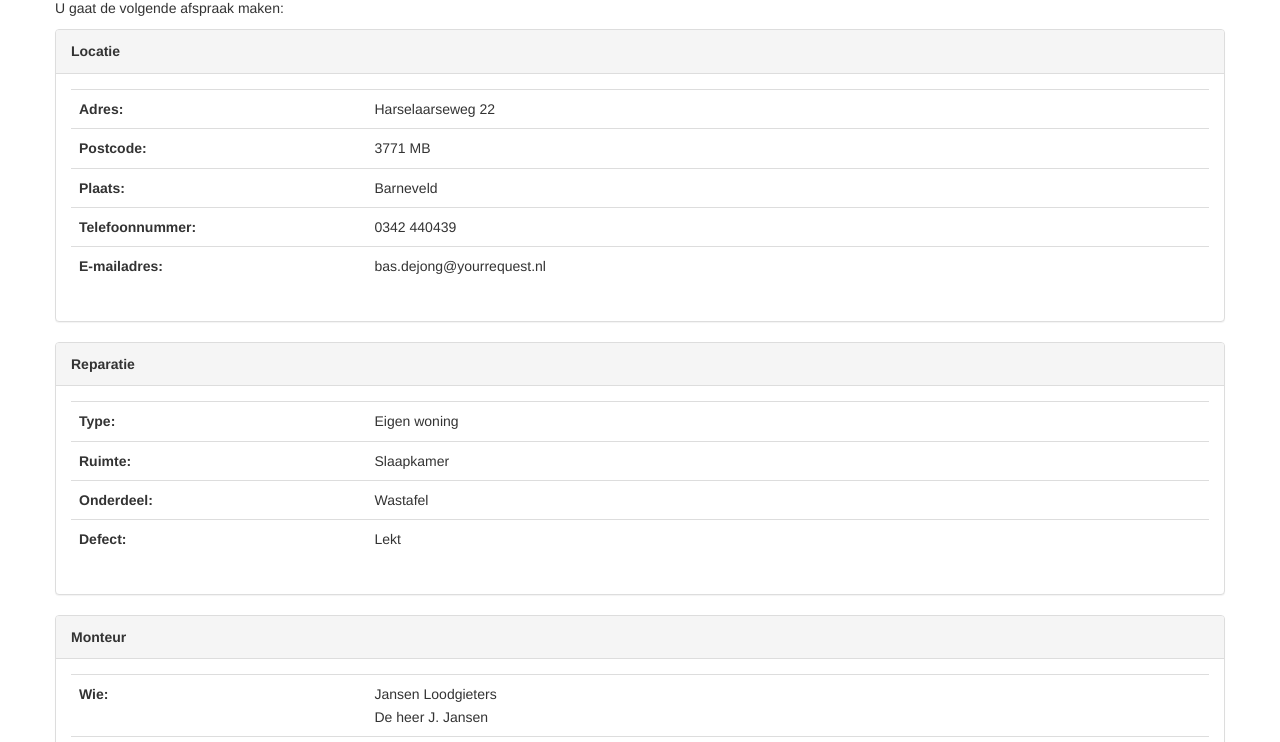
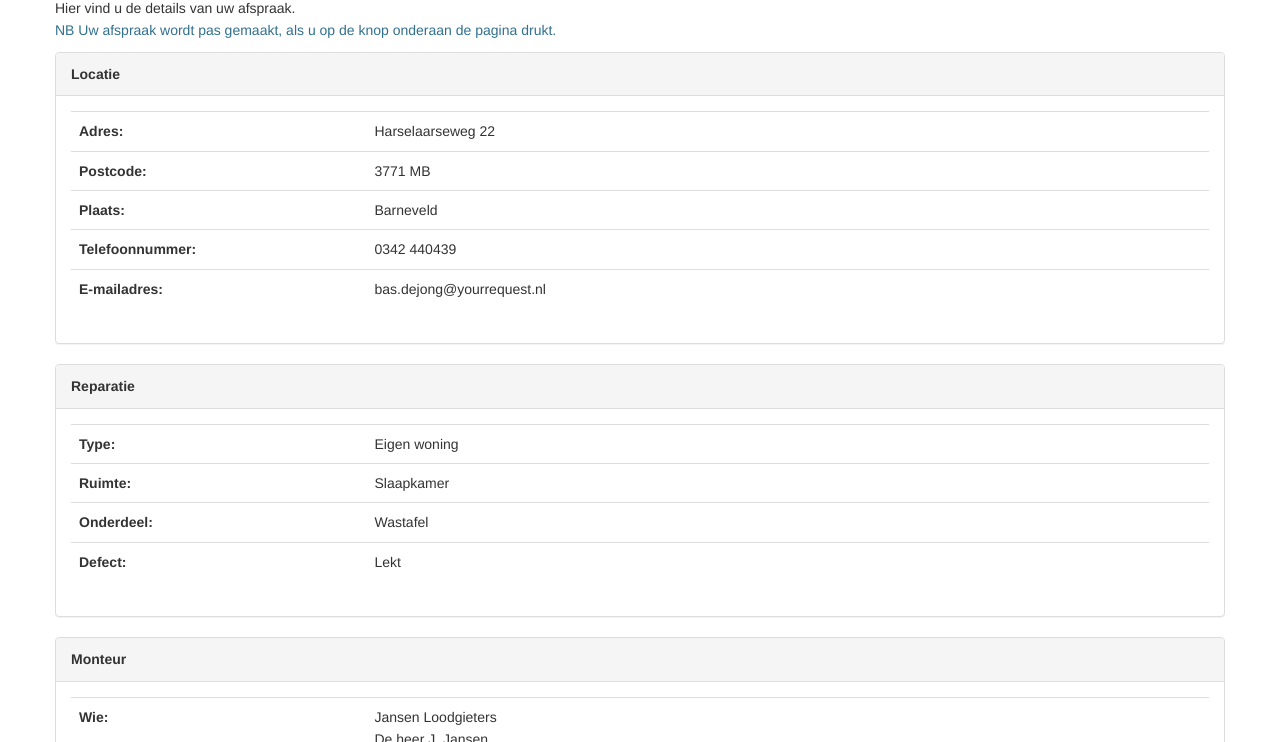
Before and after one commit to TonHolsink/woningdemo, a plain HTML site: page public/afspraak2.html in a window 1280 px wide. Shown: the part 277-1019 px from the top of the page. Drawn offline with Linux system fonts and the light colour scheme.

Commit message:
small change

```diff
--- a/public/afspraak2.html
+++ b/public/afspraak2.html
@@ -46,7 +46,8 @@
 			<div class="main-content">
 				<div class="content-area">
 					<h1>Uw afspraak</h1>
-					<p>U gaat de volgende afspraak maken:</p>
+					Hier vind u de details van uw afspraak.
+					<p class="text-info">NB Uw afspraak wordt pas gemaakt, als u op de knop onderaan de pagina drukt.</p>
 					<div class="panel panel-default">
 						<div class="panel-heading"><strong>Locatie</strong></div>
 						<div class="panel-body">
```
